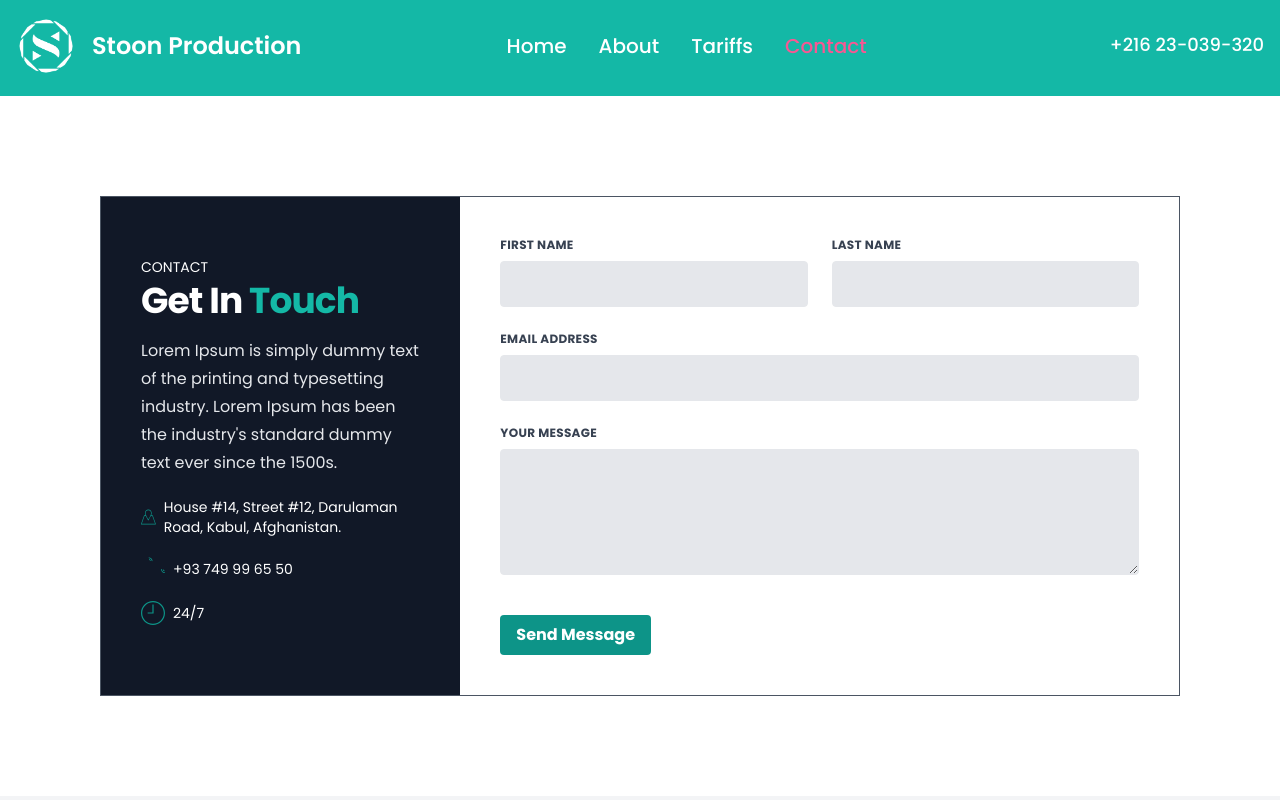
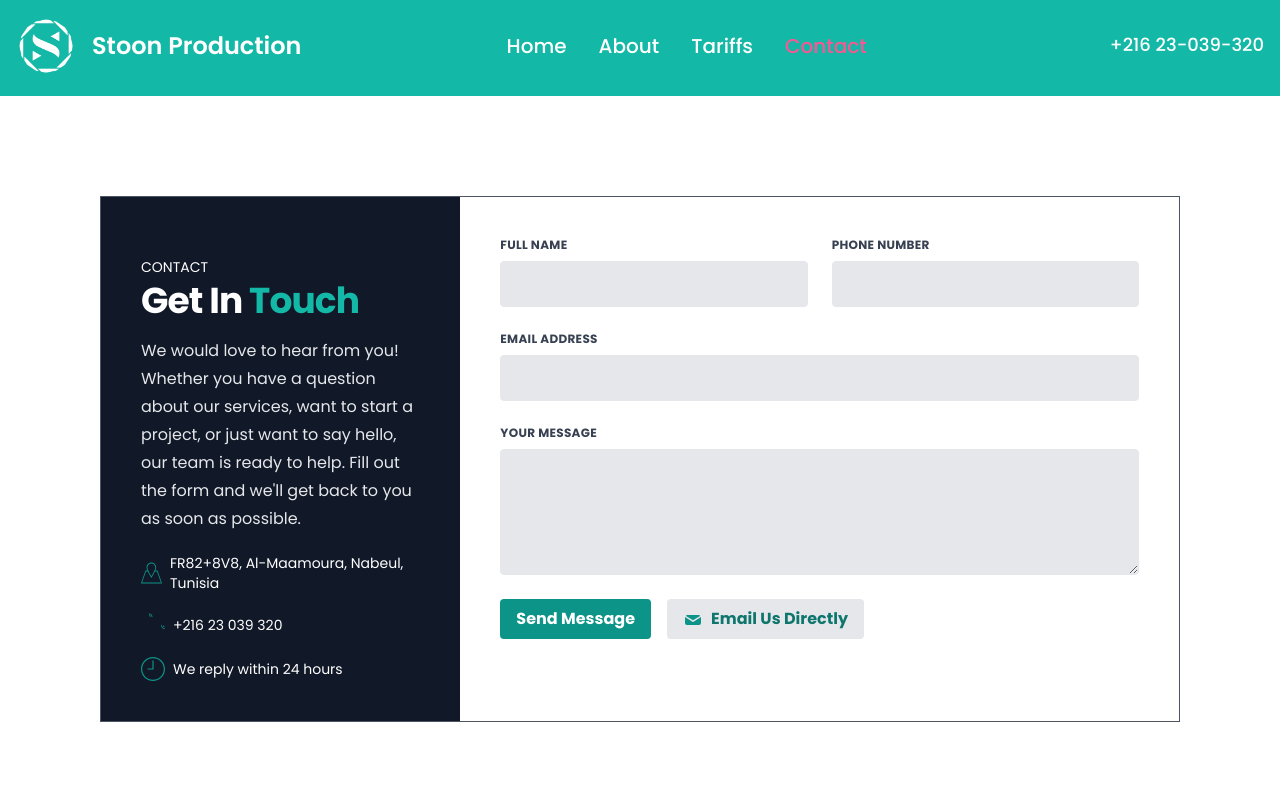
Before and after one commit to dissojak/StoonProd, a Next.js app: page /contact in a window 1280 px wide. Shown: the top 800 px of the page. Built offline with nearby package versions, Linux system fonts and the light colour scheme; some icons are missing.

Commit message:
Update contact page: custom success message and improved UX

```diff
--- a/package.json
+++ b/package.json
@@ -25,6 +25,7 @@
     "react": "19.1.1",
     "react-dom": "19.1.1",
     "react-icons": "^5.4.0",
+    "resend": "^6.0.2",
     "use-media": "^1.5.0"
   },
   "devDependencies": {
--- a/src/app/UI/Footers/Footer.jsx
+++ b/src/app/UI/Footers/Footer.jsx
@@ -11,6 +11,7 @@ const Footer = () => {
           <Image
             src="/assets/images/stoonprod_logo_white_version.png"
             alt="Logo"
+            layout="intrinsic"
             width={120}
             height={100}
             className="lg:absolute lg:left-8 xs:max-w-xs xs:mx-auto lg:-top-10"
--- /dev/null
+++ b/src/app/api/contact-messages/route.js
@@ -0,0 +1,8 @@
+import ContactMessage from "@/models/ContactMessage";
+import { connectToDatabase } from "@/lib/mongodb";
+
+export async function GET() {
+  await connectToDatabase();
+  const messages = await ContactMessage.find().sort({ createdAt: -1 });
+  return new Response(JSON.stringify(messages), { status: 200 });
+}
--- /dev/null
+++ b/src/app/api/contact-send/route.js
@@ -0,0 +1,23 @@
+import ContactMessage from "@/models/ContactMessage";
+import { connectToDatabase } from "@/lib/mongodb";
+import { Resend } from "resend";
+
+export async function POST(req) {
+  const { fullName, phone, email, message } = await req.json();
+
+  // Ensure DB connection
+  await connectToDatabase();
+
+  // Save to MongoDB
+  try {
+    await ContactMessage.create({ fullName, phone, email, message });
+  } catch (err) {
+    return new Response(
+      JSON.stringify({
+        success: false,
+        error: "Database error: " + err.message,
+      }),
+      { status: 500 }
+    );
+  }
+}
--- a/src/app/contact/page.js
+++ b/src/app/contact/page.js
@@ -1,8 +1,72 @@
-import React from "react";
-import Navbar from "../UI/Header/Navbar";
+"use client";
+
+import React, { useRef, useState } from "react";
 import MaintenanceSection from "../UI/MaintenanceSection";
 
+function SuccessMessage({ onHome, onSendAnother, onSendEmail }) {
+  return (
+    <div className="flex flex-col items-center justify-center py-10">
+      <div className="bg-green-100 rounded-full p-4 mb-4">
+        <svg className="h-12 w-12 text-green-600" fill="none" viewBox="0 0 24 24" stroke="currentColor">
+          <path strokeLinecap="round" strokeLinejoin="round" strokeWidth={2} d="M5 13l4 4L19 7" />
+        </svg>
+      </div>
+      <h2 className="text-2xl font-bold text-green-600 mb-2">Email Sent Successfully!</h2>
+      <p className="text-gray-700 dark:text-gray-300 mb-6 text-center">
+        Your message was sent. Our team will respond within 24 hours.
+      </p>
+      <div className="flex flex-row gap-4">
+        <button
+          className="bg-gray-200 hover:bg-gray-300 text-teal-700 font-bold py-2 px-4 rounded flex items-center gap-2"
+          onClick={onHome}
+        >
+          Go Home
+        </button>
+        <button
+          className="bg-teal-600 hover:bg-teal-700 text-white font-bold py-2 px-4 rounded"
+          onClick={onSendAnother}
+        >
+          Send Another Message
+        </button>
+        <button
+          className="bg-gray-200 hover:bg-gray-300 text-teal-700 font-bold py-2 px-4 rounded flex items-center gap-2"
+          onClick={onSendEmail}
+        >
+          <svg className="h-5 w-5 text-teal-600" fill="currentColor" viewBox="0 0 20 20">
+            <path d="M2.94 6.94A2 2 0 014 6h12a2 2 0 011.06.94l-7.06 4.41-7.06-4.41zM18 8.08V14a2 2 0 01-2 2H4a2 2 0 01-2-2V8.08l7.47 4.67a1 1 0 001.06 0L18 8.08z" />
+          </svg>
+          Send Email
+        </button>
+      </div>
+    </div>
+  );
+}
+
 function Contact() {
+  const formRef = useRef();
+  const [showSuccess, setShowSuccess] = useState(false);
+
+  async function handleSubmit(e) {
+    e.preventDefault();
+    const form = formRef.current;
+    const fullName = form["grid-full-name"].value;
+    const phone = form["grid-phone-number"].value;
+    const email = form["grid-email"].value;
+    const message = form["grid-message"].value;
+
+    await fetch("/api/contact-send", {
+      method: "POST",
+      headers: { "Content-Type": "application/json" },
+      body: JSON.stringify({ fullName, phone, email, message }),
+    });
+    setShowSuccess(true);
+    form.reset();
+  }
+
+  const handleGoHome = () => window.location.href = "/";
+  const handleSendAnother = () => setShowSuccess(false);
+  const handleSendEmail = () => window.open('mailto:stoonproduction@gmail.com', '_blank');
+
   return (
     <>
       <div className="bg-teal-500 w-full h-24 block">
@@ -20,9 +84,7 @@ function Contact() {
                 <span className="text-teal-500 dark:text-teal-400">Touch</span>
               </h3>
               <p className="mt-4 leading-7 text-gray-200 dark:text-gray-300">
-                Lorem Ipsum is simply dummy text of the printing and typesetting
-                industry. Lorem Ipsum has been the industry&apos;s standard
-                dummy text ever since the 1500s.
+                We would love to hear from you! Whether you have a question about our services, want to start a project, or just want to say hello, our team is ready to help. Fill out the form and we&apos;ll get back to you as soon as possible.
               </p>
               <div className="flex items-center mt-5">
                 <svg
@@ -41,7 +103,7 @@ function Contact() {
                   </g>
                 </svg>
                 <span className="text-sm dark:text-gray-400">
-                  House #14, Street #12, Darulaman Road, Kabul, Afghanistan.
+                  FR82+8V8, Al-Maamoura, Nabeul, Tunisia
                 </span>
               </div>
               <div className="flex items-center mt-5">
@@ -74,7 +136,7 @@ function Contact() {
                   </g>
                 </svg>
                 <span className="text-sm dark:text-gray-400">
-                  +93 749 99 65 50
+                  +216 23 039 320
                 </span>
               </div>
               <div className="flex items-center mt-5">
@@ -96,21 +158,29 @@ function Contact() {
                     <polygon points="142.994,142.995 83.148,142.995 83.148,157.995 157.994,157.995 157.994,43.883 142.994,43.883" />
                   </g>
                 </svg>
-                <span className="text-sm dark:text-gray-400">24/7</span>
+                <span className="text-sm dark:text-gray-400">We reply within 24 hours</span>
               </div>
             </div>
-            <form className="md:col-span-8 p-10">
+            <div className="md:col-span-8 p-10">
+              {showSuccess ? (
+                <SuccessMessage
+                  onHome={handleGoHome}
+                  onSendAnother={handleSendAnother}
+                  onSendEmail={handleSendEmail}
+                />
+              ) : (
+                <form ref={formRef} onSubmit={handleSubmit}>
                   <div className="flex flex-wrap -mx-3 mb-6">
                     <div className="w-full md:w-1/2 px-3 mb-6 md:mb-0">
                       <label
                         className="block uppercase tracking-wide text-gray-700 text-xs font-bold mb-2 dark:text-gray-300"
-                    htmlFor="grid-first-name"
+                        htmlFor="grid-full-name"
                       >
-                    First Name
+                        Full Name
                       </label>
                       <input
                         type="text"
-                    id="grid-first-name"
+                        id="grid-full-name"
                         className="appearance-none block w-full bg-gray-200 text-gray-700 border border-gray-200 rounded py-3 px-4 leading-tight focus:outline-none focus:bg-white focus:border-gray-500 dark:focus:border-gray-300 dark:bg-gray-900 dark:text-gray-200 dark:border-gray-800"
                       />
                     </div>
@@ -118,13 +188,13 @@ function Contact() {
                     <div className="w-full md:w-1/2 px-3">
                       <label
                         className="block uppercase tracking-wide text-gray-700 text-xs font-bold mb-2 dark:text-gray-300"
-                    htmlFor="grid-last-name"
+                        htmlFor="grid-phone-number"
                       >
-                    Last Name
+                        Phone Number
                       </label>
                       <input
                         type="text"
-                    id="grid-last-name"
+                        id="grid-phone-number"
                         className="appearance-none block w-full bg-gray-200 text-gray-700 border border-gray-200 rounded py-3 px-4 leading-tight focus:outline-none focus:bg-white focus:border-gray-500 dark:focus:border-gray-300 dark:bg-gray-900 dark:text-gray-200 dark:border-gray-800"
                       />
                     </div>
@@ -159,17 +229,36 @@ function Contact() {
                       ></textarea>
                     </div>
                   </div>
+                  <div className="flex flex-row gap-4 mt-4">
                     <button
                       type="submit"
-                className="mt-4 bg-teal-600 hover:bg-teal-700 text-white font-bold py-2 px-4 rounded dark:bg-teal-500 dark:hover:bg-teal-600"
+                      className="bg-teal-600 hover:bg-teal-700 text-white font-bold py-2 px-4 rounded dark:bg-teal-500 dark:hover:bg-teal-600"
                     >
                       Send Message
                     </button>
+                    <button
+                      type="button"
+                      className="bg-gray-200 hover:bg-gray-300 text-teal-700 font-bold py-2 px-4 rounded flex items-center gap-2 dark:bg-gray-700 dark:hover:bg-gray-600 dark:text-teal-400"
+                      onClick={handleSendEmail}
+                    >
+                      <svg
+                        className="h-5 w-5 text-teal-600 dark:text-teal-400"
+                        fill="currentColor"
+                        viewBox="0 0 20 20"
+                        xmlns="http://www.w3.org/2000/svg"
+                      >
+                        <path d="M2.94 6.94A2 2 0 014 6h12a2 2 0 011.06.94l-7.06 4.41-7.06-4.41zM18 8.08V14a2 2 0 01-2 2H4a2 2 0 01-2-2V8.08l7.47 4.67a1 1 0 001.06 0L18 8.08z" />
+                      </svg>
+                      Email Us Directly
+                    </button>
+                  </div>
                 </form>
+              )}
+            </div>
           </div>
         </div>
       </section>
-      <MaintenanceSection sectionHeight="40vh" />
+      {/* <MaintenanceSection sectionHeight="40vh" /> */}
       <footer className="border-t dark:bg-gray-900">
         <div className="container flex items-center justify-between px-6 py-8 mx-auto">
           <p className="text-gray-500 dark:text-teal-600">
--- /dev/null
+++ b/src/models/ContactMessage.js
@@ -0,0 +1,11 @@
+import mongoose from "mongoose";
+
+const ContactMessageSchema = new mongoose.Schema({
+  fullName: { type: String, required: true },
+  phone: { type: String, required: true },
+  email: { type: String, required: true },
+  message: { type: String, required: true },
+  createdAt: { type: Date, default: Date.now },
+});
+
+export default mongoose.models.ContactMessage || mongoose.model("ContactMessage", ContactMessageSchema);
```
Also changed, not shown: src/app/admin/mails/page.js (added, +39 -0 lines), src/app/contact-messages/page.js (added, +39 -0 lines), src/app/admin/contact-messages/page.js (added), src/app/components/Figma/FigmaLoadingOverlay.jsx (added), 1 other file (tests, documents, lock files or other folders). Lines whose indentation alone changed are shown as unchanged.
